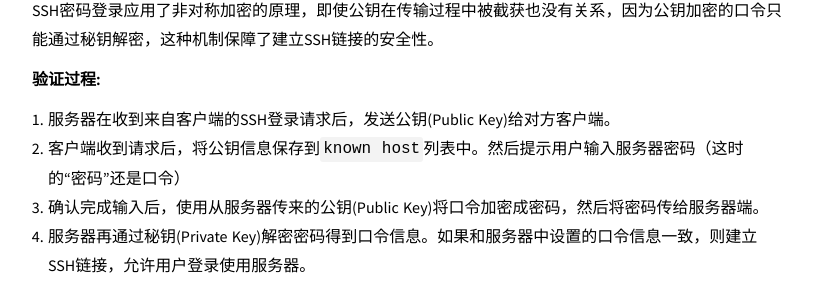
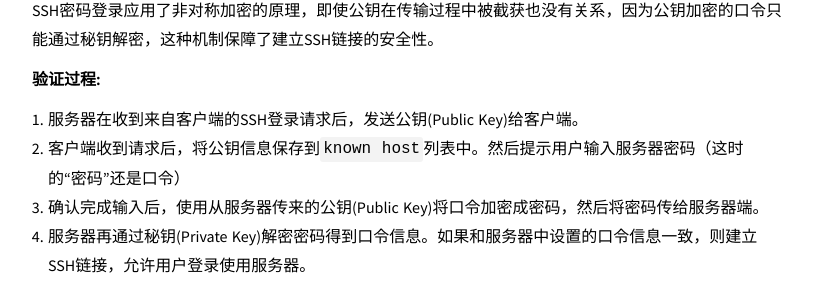
Before and after one commit to shenlu89/shenlu.me, a Jekyll site: the page built from _posts/2019-08-25-ssh-login-without-password.md, in a window 1280 px wide and 900 px high, scrolled down 1898 px. Shown: the part 151-451 px from the top of the window, without its empty margins (233-1046 px from the left). Built offline with Jekyll 4.4.1, drawn with Linux system fonts in a browser that asks for light colours; nearby versions of some CDN libraries; comment, search, counter and statistics services are not loaded; a style sheet for code colours, icons or effects is not loaded.

Commit message:
update js and content

```diff
--- a/_layouts/default.html
+++ b/_layouts/default.html
@@ -6,7 +6,6 @@
     <meta http-equiv=X-UA-Compatible content="IE=edge">
     <meta name=viewport content="width=device-width,initial-scale=1">
     <meta name="author" content="{{ site.author }}" />
-    <!--[if IE]><link rel="icon" href="/favicon.ico"><![endif]-->
     <title>{{ site.author }} | {{ page.title }}</title>
     <link rel="shortcut icon" href="/favicon.ico">
     <link rel="stylesheet" href="https://cdnjs.cloudflare.com/ajax/libs/normalize/8.0.1/normalize.min.css">
--- a/_posts/2019-08-25-ssh-login-without-password.md
+++ b/_posts/2019-08-25-ssh-login-without-password.md
@@ -55,7 +55,7 @@ SSH密码登录应用了非对称加密的原理，即使公钥在传输过程
 
 **验证过程:**
 
-1. 服务器在收到来自客户端的SSH登录请求后，发送公钥(Public Key)给对方客户端。
+1. 服务器在收到来自客户端的SSH登录请求后，发送公钥(Public Key)给客户端。
 2. 客户端收到请求后，将公钥信息保存到`known host`列表中。然后提示用户输入服务器密码（这时的“密码”还是口令）
 3. 确认完成输入后，使用从服务器传来的公钥(Public Key)将口令加密成密码，然后将密码传给服务器端。
 4. 服务器再通过秘钥(Private Key)解密密码得到口令信息。如果和服务器中设置的口令信息一致，则建立SSH链接，允许用户登录使用服务器。
```
Also changed, not shown: other parts of _layouts/default.html (+4 -4 lines).
